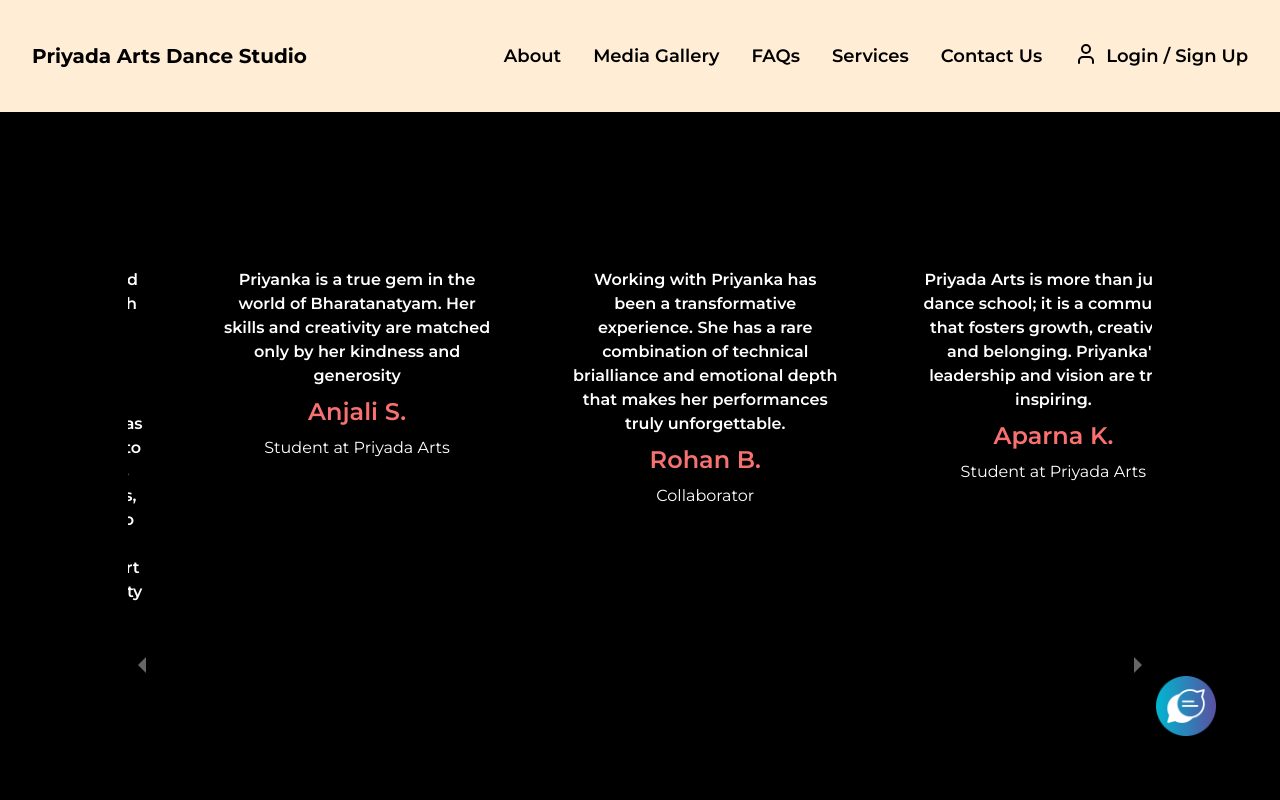
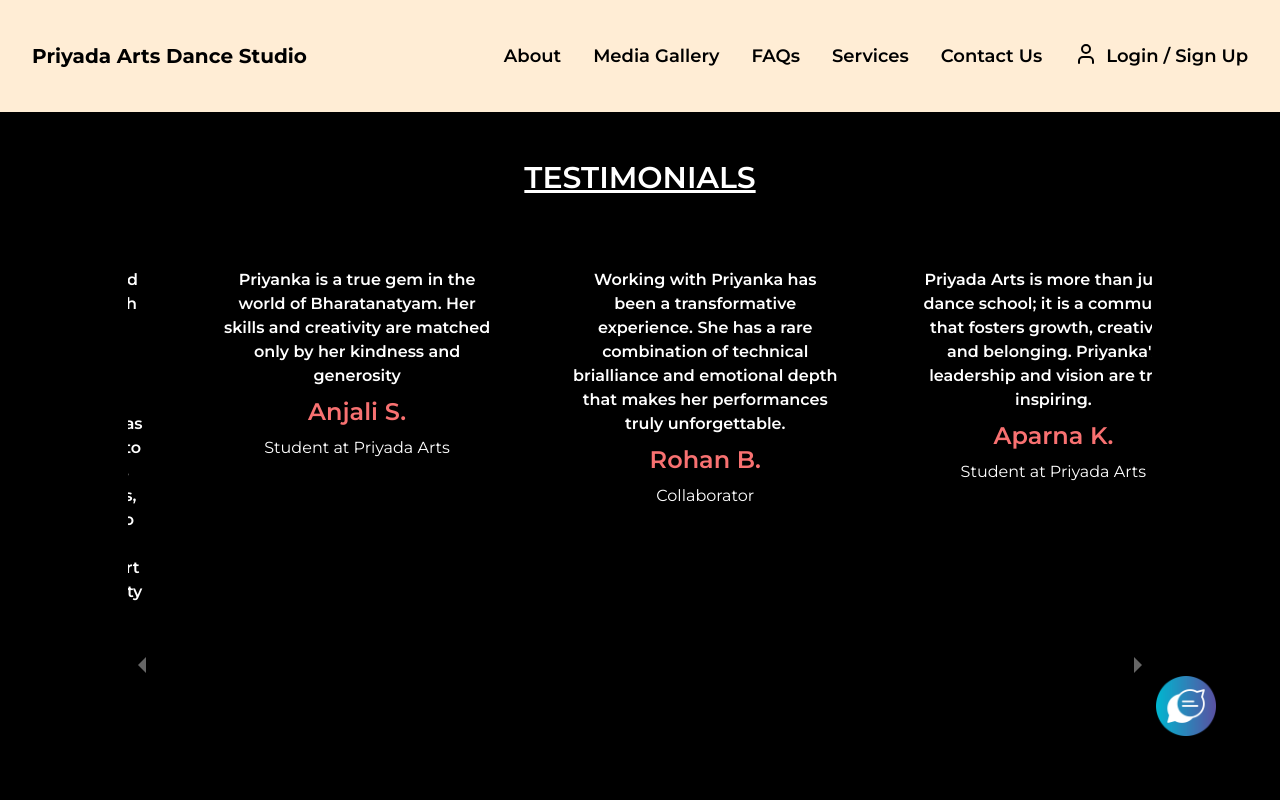
Before and after one commit to Anbui0115/Hackathon-project, a Next.js app in the folder frontend/: page / in a window 1280 px wide. Shown: the top 800 px of the page. Built offline with nearby package versions, Linux system fonts and the light colour scheme.

Commit message:
style home page and testimonial

```diff
--- a/frontend/app/about/artist/artist.css
+++ b/frontend/app/about/artist/artist.css
@@ -6,7 +6,7 @@
     height: 100%;
     position: relative;
     flex-direction: column;
-    min-height: 90vh;
+    min-height: 100vh;
 }
 
 .artist-page-content {
--- a/frontend/app/about/artist/page.jsx
+++ b/frontend/app/about/artist/page.jsx
@@ -7,8 +7,8 @@ import ChatBot from "@/components/ChatBot";
 const AboutArtist = () => {
     return (
         <div>
-            <NavBar/>
             <div className='artist-page'>
+                <NavBar/>
                 <div className='artist-page-content'>
                     <div className='artist-page-title'>
                         <div>About the Artist</div>
--- a/frontend/app/faq/faq.css
+++ b/frontend/app/faq/faq.css
@@ -6,7 +6,8 @@
     height: 100%;
     position: relative;
     flex-direction: column;
-    /* min-height: 100vh; */
+    justify-content: space-between;
+    min-height: 100vh;
 }
 
 ::-webkit-scrollbar {
--- a/frontend/app/faq/page.jsx
+++ b/frontend/app/faq/page.jsx
@@ -7,7 +7,7 @@ import ChatBot from '@/components/ChatBot';
 const FAQ = () => {
   return (
     <>
-      <NavBar className='navbar' />
+      <NavBar/>
       <div className='faq-page'>
         <div className='faq-page-content'>
           <h1 className='faq-page-title'>Frequently Asked Questions</h1>
--- a/frontend/app/homepage.css
+++ b/frontend/app/homepage.css
@@ -4,7 +4,7 @@
     width: 100%;
     height: 100%;
     position: relative;
-    min-height: 88.4vh;
+    min-height: 100vh;
     flex-direction: column;
     justify-content: space-between;
 }
--- a/frontend/app/page.jsx
+++ b/frontend/app/page.jsx
@@ -11,8 +11,8 @@ export default function Home() {
 
   return (
     <main>
-      <NavBar />
       <div className='home-page'>
+        <NavBar />
         <Testimonial />
         <ChatBot />
         <Footer/>
--- a/frontend/components/Testimonial.jsx
+++ b/frontend/components/Testimonial.jsx
@@ -65,7 +65,7 @@ const testimonies = [
 const Testimonial = () => {
   return (
     <div className="flex flex-col items-center my-4  "> {/* Notice the added mb-20 */}
-      <div className="text-3xl font-semibold my-8 uppercase underline">Testimonials</div>
+      <div className="text-white text-3xl font-semibold my-8 uppercase underline">Testimonials</div>
 
       {/* Container for Testimonials Data */}
       <div className="w-4/5 mx-auto">
```
Also changed, not shown: frontend/components/TestimonialCard.jsx (line endings or trailing spaces).
